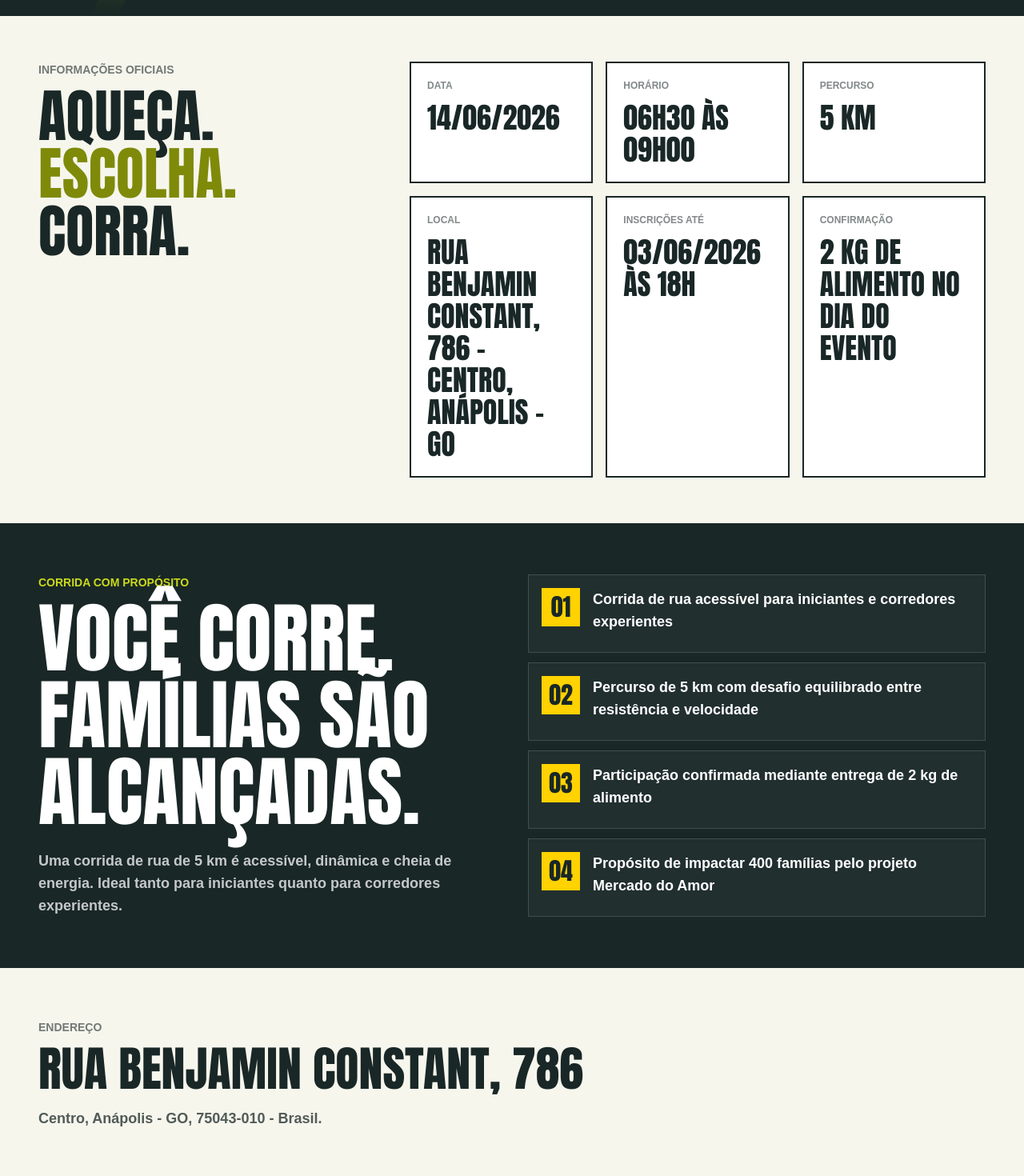
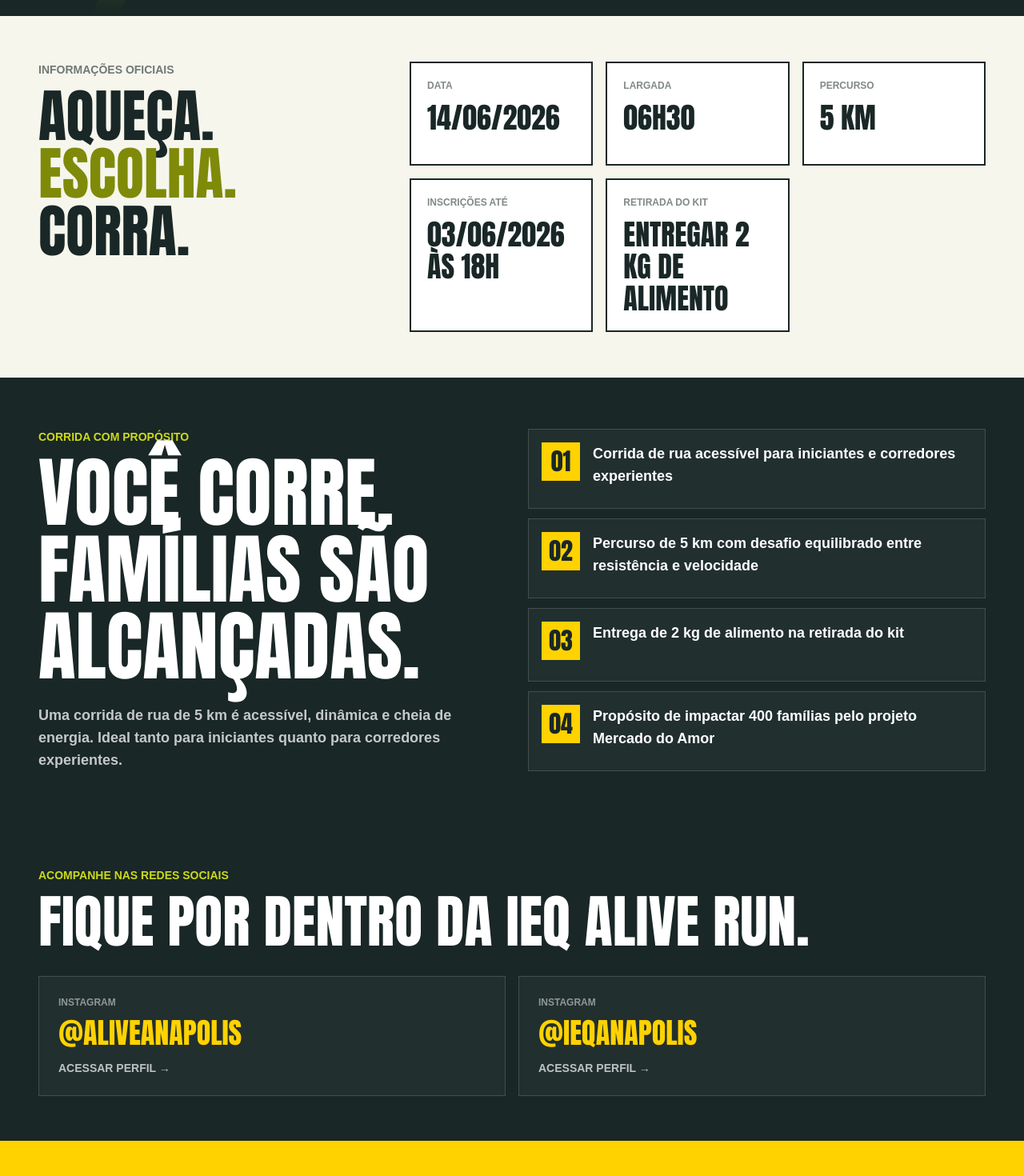
Before and after one commit to victoraugustho/ieqaliverun, a Next.js app: page / in a window 1280 px wide. Shown: the part 860-2330 px from the top of the page at 80% size. Built offline with nearby package versions, Linux system fonts and the light colour scheme.

Commit message:
Atualizado o site com as informacoes novas e corretas de horarios e datas, e informacoes

```diff
--- a/app/page.tsx
+++ b/app/page.tsx
@@ -2,17 +2,16 @@ import Image from "next/image";
 
 const details = [
   { label: "Data", value: "14/06/2026" },
-  { label: "Horário", value: "06h30 às 09h00" },
+  { label: "Largada", value: "06h30" },
   { label: "Percurso", value: "5 km" },
-  { label: "Local", value: "Rua Benjamin Constant, 786 - Centro, Anápolis - GO" },
   { label: "Inscrições até", value: "03/06/2026 às 18h" },
-  { label: "Confirmação", value: "2 kg de alimento no dia do evento" },
+  { label: "Retirada do kit", value: "Entregar 2 kg de alimento" },
 ];
 
 const highlights = [
   "Corrida de rua acessível para iniciantes e corredores experientes",
   "Percurso de 5 km com desafio equilibrado entre resistência e velocidade",
-  "Participação confirmada mediante entrega de 2 kg de alimento",
+  "Entrega de 2 kg de alimento na retirada do kit",
   "Propósito de impactar 400 famílias pelo projeto Mercado do Amor",
 ];
 
@@ -60,9 +59,11 @@ export default function Home() {
               <span className="border border-gold bg-gold px-4 py-2 text-sm font-black uppercase text-asphalt">
                 14/06/2026
               </span>
+
               <span className="border border-white/25 bg-white/10 px-4 py-2 text-sm font-black uppercase text-white">
-                06h30 às 09h00
+                06h30
               </span>
+
               <span className="border border-acid bg-acid px-4 py-2 text-sm font-black uppercase text-asphalt">
                 5 km
               </span>
@@ -188,22 +189,6 @@ export default function Home() {
         </div>
       </section>
 
-      <section className="bg-[#f6f6ed] px-5 py-16 text-asphalt sm:px-8 lg:px-12">
-        <div className="mx-auto max-w-7xl">
-          <p className="text-sm font-black uppercase text-asphalt/60">
-            Endereço
-          </p>
-
-          <h2 className="race-title mt-3 text-4xl leading-none sm:text-6xl">
-            Rua Benjamin Constant, 786
-          </h2>
-
-          <p className="mt-4 max-w-3xl text-lg font-bold leading-8 text-asphalt/75">
-            Centro, Anápolis - GO, 75043-010 - Brasil.
-          </p>
-        </div>
-      </section>
-
       <section className="bg-asphalt px-5 py-14 text-white sm:px-8 lg:px-12">
         <div className="mx-auto max-w-7xl">
           <p className="text-sm font-black uppercase text-acid">
@@ -224,9 +209,11 @@ export default function Home() {
               <p className="text-xs font-black uppercase text-white/50">
                 Instagram
               </p>
+
               <p className="race-title mt-3 text-4xl leading-none text-gold">
                 @aliveanapolis
               </p>
+
               <p className="mt-4 text-sm font-bold uppercase text-white/70 group-hover:text-acid">
                 Acessar perfil →
               </p>
@@ -241,9 +228,11 @@ export default function Home() {
               <p className="text-xs font-black uppercase text-white/50">
                 Instagram
               </p>
+
               <p className="race-title mt-3 text-4xl leading-none text-gold">
                 @ieqanapolis
               </p>
+
               <p className="mt-4 text-sm font-bold uppercase text-white/70 group-hover:text-acid">
                 Acessar perfil →
               </p>
```
Lines whose indentation alone changed are shown as unchanged.
